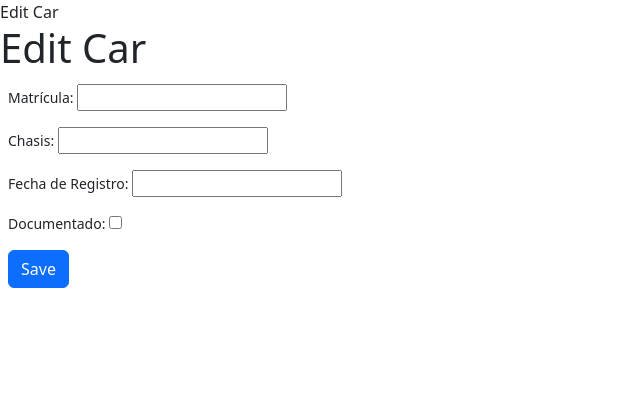
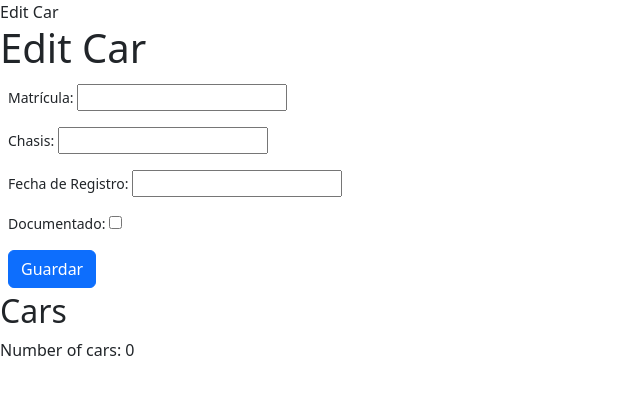
Before and after one commit to VictorSuarezL/django_app, a Django app: page /car/new/ in a window 1280 px wide. Shown: the top 395 px of the page, without its empty margins (0-640 px from the left). Run offline with Django 5.2, Linux system fonts and the light colour scheme; data that the repository does not hold is empty.

```diff
--- a/catalog/views.py
+++ b/catalog/views.py
@@ -1,22 +1,37 @@
+from pyexpat.errors import messages
+from sqlite3 import IntegrityError
 from django.http import HttpResponse
 from django.shortcuts import render, redirect
 from catalog.models import Car
 from catalog.forms import CarForm
+
+
 # Create your views here.
 def catalog_list(request):
     # return HttpResponse("Your are here!")
-    cars=Car.objects.all()
-    return render(request, 'catalog/catalog_list.html', {'cars': cars})
+    cars = Car.objects.all()
+    return render(request, "catalog/catalog_list.html", {"cars": cars})
+
 
 def car_detail(request, id):
     car = Car.objects.get(id=id)
-    return render(request, 'catalog/car_detail.html', {'car': car})
+    return render(request, "catalog/car_detail.html", {"car": car})
+
 
 def car_new(request):
-    if request.method == 'POST':
+    cars = Car.objects.all()
+    if request.method == "POST":
         form = CarForm(request.POST)
         if form.is_valid():
-            car = form.save()
-            return redirect('car_detail', id=car.id)
-    form = CarForm()
-    return render(request, 'catalog/car_form.html', {'form': form})
+            form.save()
+            return redirect("car_new")
+    else:
+        form = CarForm()
+    return render(
+        request,
+        "catalog/car_form.html",
+        {
+            "form": form,
+            "cars": cars,
+        },
+    )
--- a/templates/catalog/car_form.html
+++ b/templates/catalog/car_form.html
@@ -7,7 +7,15 @@
 <form class="form-control-sm" action="/car/new/" method="post">
     {% csrf_token %}
     {{ form.as_p }}
-    <button type="submit" class="btn btn-primary">Save</button>
+    <button type="submit" class="btn btn-primary">Guardar</button>
 
 </form>
+
+<h2>Cars</h2>
+Number of cars: {{ cars|length }}
+<ul>
+    {% for item in cars %}
+    <li><a href="{% url 'car_detail' id=item.id %}">{{ item.matricula }}</a></li>
+    {% endfor %}
+</ul>
 {% endblock %}
```
